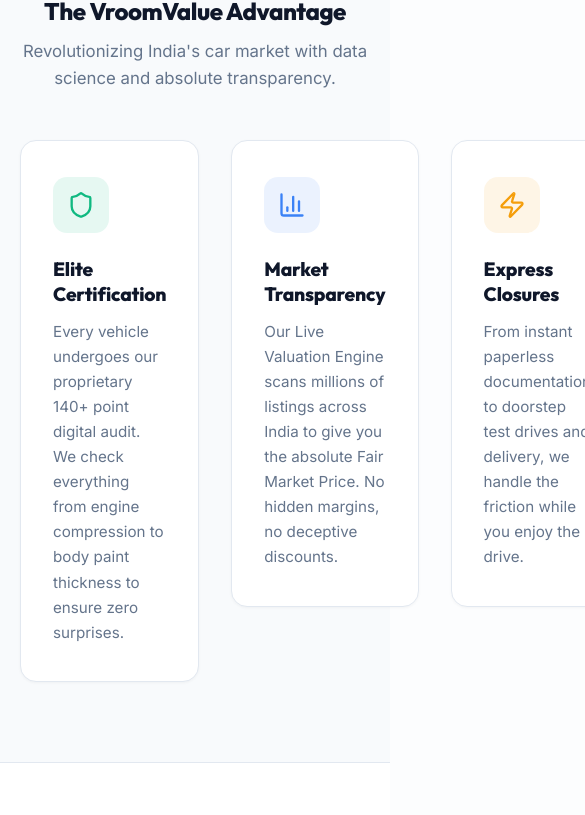
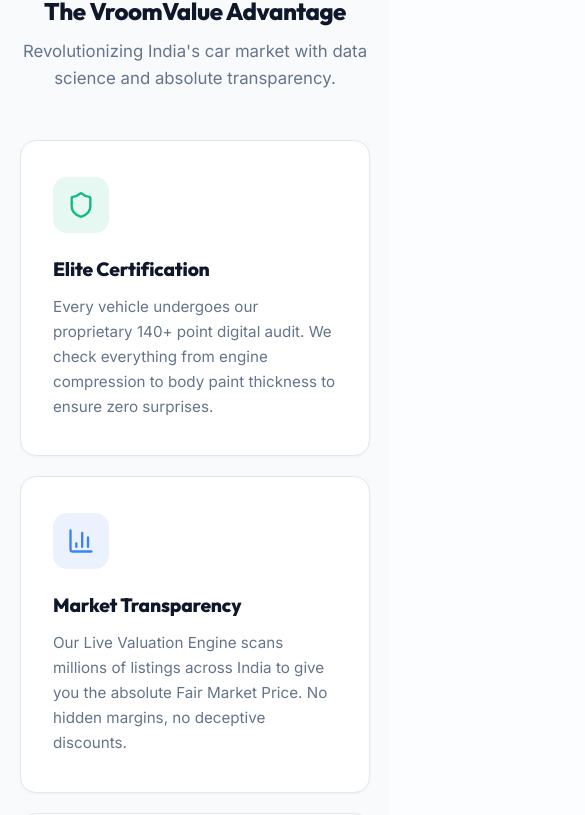
Before and after one commit to yashrajsinhzala0027/VroomValue, a React (Vite) app: page / in a window 390 px wide. Shown: the part 4887-5702 px from the top of the page, 585 px wide, since content can reach past the window. Built offline with nearby package versions, Linux system fonts and the light colour scheme; no server answers; the database is empty.

Commit message:
style: add responsive grid rules for home features and testimonials

```diff
--- a/src/styles/responsive.css
+++ b/src/styles/responsive.css
@@ -231,7 +231,8 @@
   }
 
   /* ── Feature Cards ── */
-  .features-grid {
+  .features-grid,
+  .features-grid-home {
     grid-template-columns: 1fr !important;
     gap: 20px;
   }
@@ -444,7 +445,8 @@
     grid-template-columns: repeat(2, 1fr) !important;
   }
 
-  .features-grid {
+  .features-grid,
+  .features-grid-home {
     grid-template-columns: repeat(2, 1fr) !important;
   }
 }
```
